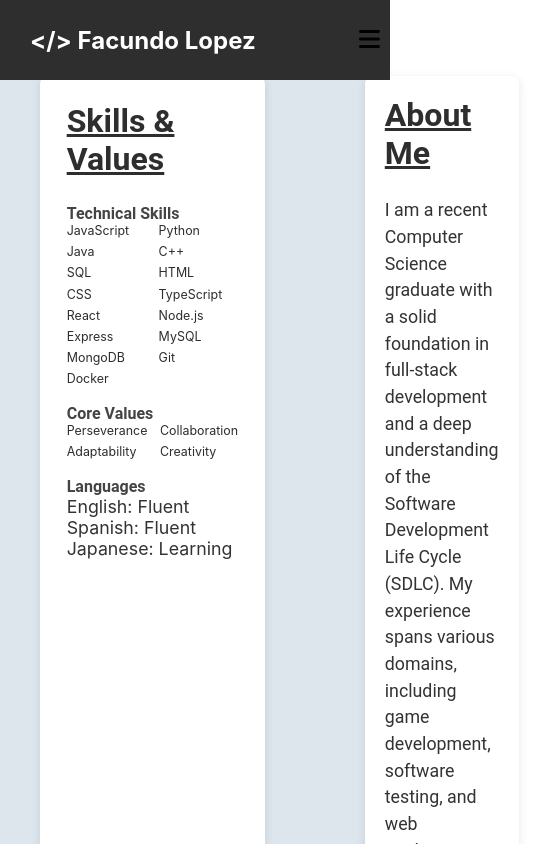
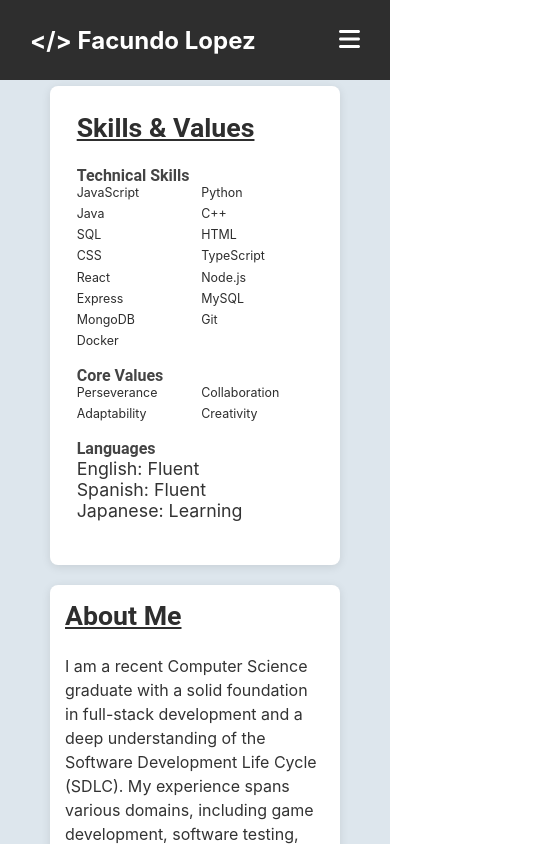
Before and after one commit to Flopez99/Facundo-Portfolio, a React (Create React App) app in the folder client/: page /about in a window 390 px wide. Shown: the top 844 px of the page, 539 px wide, since content can reach past the window. Built offline with nearby package versions, Linux system fonts and the light colour scheme.

Commit message:
Finilized Initial Prototype

```diff
--- a/client/src/Navbar.js
+++ b/client/src/Navbar.js
@@ -15,11 +15,11 @@ function Navbar() {
         <a className="navbar-brand" href="/"> &lt;/&gt; Facundo Lopez</a>
         <div className={`navbar-links ${isOpen ? 'active' : ''}`}>
           <ul>
-            <li><Link to="/">Home</Link></li>
-            <li><Link to="/about">About</Link></li>
-            <li><Link to="/projects">Projects</Link></li>
+            <li onClick={toggleNavbar}><Link to="/">Home</Link></li>
+            <li onClick={toggleNavbar}><Link to="/about">About</Link></li>
+            <li onClick={toggleNavbar}><Link to="/projects">Projects</Link></li>
             {/* <li><Link to="/playground">Playground</Link></li> */}
-            <li><Link to="/contact">Contact</Link></li>
+            <li onClick={toggleNavbar}><Link to="/contact">Contact</Link></li>
           </ul>
         </div>
       <button className="navbar-toggle" onClick={toggleNavbar}>
--- a/client/src/pages/HomePage.js
+++ b/client/src/pages/HomePage.js
@@ -7,23 +7,20 @@ function HomePage() {
       <body className='App-header'>
         <div className='homepage-picture'>
           <h1 className='intro'>Hello, World!</h1>
-          <h1 className='intro-2'>I'm Facundo!</h1>
+          <h1 className='intro'>I'm Facundo!</h1>
         </div>
 
         <div className='homepage-content'>
           <div className='profile-section'>
             <img src={logo} className="App-logo" alt="logo" />
-            {/* <div className='personal-introduction'>
-              <h2>Who am I?</h2>
-              <p>I’m a recent graduate passionate about software development, with experience in full-stack development, game development, and machine learning. I love traveling and exploring in my free time.</p>
-            </div> */}
           </div>
 
           <div className='section'>
             <h1 className='section-header'>
-              Welcome to my Portfolio,
+              Welcome to my Portfolio
             </h1>
             <p className='section-text'> Here, you'll discover insights into my journey as a developer, showcasing my skills and experiences. Explore the projects I've worked on, and find all the ways to connect with me. Nice to meet you!</p>
+            <div className='section'></div>
             <div className='personal-introduction'>
               <h2>Who am I?</h2>
               <p>I’m a recent graduate passionate about software development, with experience in full-stack development, game development, and machine learning. I love traveling and exploring in my free time. Feel free to look around and learn more!</p>
--- a/client/src/styling/App.css
+++ b/client/src/styling/App.css
@@ -20,44 +20,33 @@
 
 }
 
-
-/* @media (prefers-reduced-motion: no-preference) {
-  .App-logo {
-    animation: App-logo-spin infinite 20s linear;
-  }
-} */
-
-
-.section{
-  padding-top: 5%;
-  text-align: left;
-
+.section {
+  width: 80%; /* Adjust width as needed */
+  max-width: 800px; /* Prevents it from being too wide on large screens */
+  margin: 0 auto; /* Centers the section */
+  text-align: left; /* Align text to the left */
+  display: flex;
+  flex-direction: column; /* Stack elements vertically */
+  gap: 20px; /* Adds spacing between elements */
 }
 
 .section-header {
-  color: #2E2E2E; /* Dark gray for a clean look */
-  font-family: 'Roboto', sans-serif; /* Ensure fallback font */
-  text-decoration: none; /* Underlined for emphasis */
-  margin-bottom: 20px; /* Increased space for better separation */
-  font-size: 1.8em; /* Larger font size for prominence */
-  font-weight: bold; /* Bold text for added emphasis */
+  text-align: left; /* Ensures header is aligned properly */
+  font-size: 2em;
+  font-weight: bold;
+  text-wrap:nowrap;
 }
 
-.section-text {
-  color: #4A4A4A; /* Slightly lighter gray for contrast */
-  font-family: 'Roboto', sans-serif; /* Consistent font family */
-  font-size: 1em; /* Standard font size for readability */
-  line-height: 1.6; /* Improved line spacing for better readability */
-  margin-bottom: 20px; /* Space between paragraphs */
+.section-text, .personal-introduction {
+  text-align: left; /* Aligns text within the section */
 }
 
 .personal-introduction {
-  background-color: rgba(255, 255, 255, 0.8); /* Light background for contrast */
+  background-color: rgba(255, 255, 255, 0.8);
   padding: 20px;
   border-radius: 10px;
-  margin-top: 20px; /* Space between sections */
-  /* margin-left: 5%; */
 }
+
 
 .personal-introduction h2 {
   color: #2E2E2E; /* Match your existing color palette */
@@ -87,17 +76,26 @@
 
 .homepage-content{
   width: 100%;
-  height: 80vh;
+  min-height: auto; /* Allow dynamic height */
   display: flex;
   gap: 50px;
   align-content: flex-start;
+  padding: 40px;
 }
 
 
+.personal-introduction {
+  background-color: rgba(255, 255, 255, 0.8); /* Light background for contrast */
+  border-radius: 10px;
+  margin-top: 20px; /* Space between sections */
+  /* margin-left: 5%; */
+}
+
+
+/* Fix homepage-picture responsiveness */
 .homepage-picture{
   background-image: url('../assets/new-york-skyline.jpg');
   background-size: cover;
-  background-position: center;
   background-repeat: no-repeat;
   width: 100%;
   height: 100vh;
@@ -105,7 +103,9 @@
   display: flex;
   align-items: flex-end;
   justify-content: center;
+  z-index: 888;
 
+  background-position:49.5% center; /* Move the focus to the right */
 }
 
 .intro{
@@ -117,14 +117,37 @@
   animation: fadeIn 2s ease-in-out;
 }
 
-.intro-2{
-  font-family: 'Roboto';
-  font-size:2em;
-  position:absolute;
-  bottom:10%;
-  color: #FFFFFF;
-  animation: fadeIn 4s ease-in-out;
+.intro:nth-of-type(1) {
+  bottom: 20%;
 }
+.intro:nth-of-type(2) {
+  bottom: 10%;
+}
+
+/* Responsive adjustments */
+@media (max-width: 768px) {
+  .homepage-content {
+    flex-direction: column; /* Stack sections */
+    gap: 30px;
+    align-items: center;
+    box-sizing: border-box;
+    padding: 10px;
+
+  }
+
+  /* Ensure personal-introduction section doesn’t overflow */
+  .personal-introduction {
+    width: 90%; /* Reduce width for smaller screens */
+    max-width: 600px; /* Prevent it from stretching too much */
+    margin: auto; /* Center it */
+  }
+
+  .App-logo {
+    height: 60vmin; /* Scale logo */
+    margin: 5px auto;
+  }
+}
+
 
 @keyframes fadeIn {
   from {
@@ -134,12 +157,3 @@
     opacity: 1; /* End fully opaque */
   }
 }
-
-@keyframes App-logo-spin {
-  from {
-    transform: rotate(0deg);
-  }
-  to {
-    transform: rotate(360deg);
-  }
-}
--- a/client/src/styling/Navbar.css
+++ b/client/src/styling/Navbar.css
@@ -8,7 +8,7 @@
   position: absolute;
   height: 80px; /* Increase the height of the navbar */
   width: 100%;
-  z-index: 888;
+  z-index: 999;
 
 }
 
@@ -51,12 +51,13 @@
 
 /* Navbar toggle button for mobile view */
 .navbar-toggle {
+  color:white;
   font-size: 1.5rem;
   cursor: pointer;
   display: none; /* Hide by default */
   background: none;
   border: none;
-  padding: 10px;
+  padding: 30px;
   margin: 0;
   position: relative;
   z-index: 1000; /* Ensure it's on top */
@@ -73,12 +74,12 @@
 /* Media query for mobile view */
 @media (max-width: 768px) {
   .navbar-links {
-    position: fixed;
+    position: absolute;
     top: 80px; /* Match this with the height of .navBar */
     left: 0;
     height: 60%;
     width: 100%;
-    background-color: #27374D;
+    background-color: #2E2E2E;
     transform: translateY(calc(-100% - 80px));
     transition: transform 0.3s ease-in-out;
     z-index: 999;
@@ -91,9 +92,12 @@
   }
 
   .navbar-links.active {
+    position: fixed;
     transform: translateY(0);
     opacity: 1;
     visibility: visible; /* Show the links */
+    z-index: 999;
+    overflow-y: auto;
   }
 
   .navbar-links ul {
--- a/client/src/styling/ProjectPage.css
+++ b/client/src/styling/ProjectPage.css
@@ -99,14 +99,14 @@
     background-color: #0056b3; /* Darker blue on hover */
 }
 
-/* Responsive adjustments */
 @media (max-width: 768px) {
     .projects-container {
-        grid-template-columns: repeat(auto-fit, minmax(280px, 1fr)); /* Adjusts grid for smaller screens */
+        grid-template-columns: 1fr; /* One project per row */
         gap: 15px;
     }
 
-    .project-card {
-        width: 100%; /* Allow cards to adapt to smaller screen sizes */
+    .project-name {
+        font-size: 2rem; /* Larger font size for mobile */
+        margin: 8px 0; /* Adjust margin for better spacing */
     }
 }
--- a/client/src/styling/about_page.css
+++ b/client/src/styling/about_page.css
@@ -65,3 +65,45 @@
   color: #333;
   margin-bottom: 15px;
 }
+
+
+/* Mobile responsiveness */
+@media (max-width: 768px) {
+  /* Adjust About Container layout for smaller screens */
+  .about-container {
+    flex-direction: column; /* Stack sections vertically */
+    gap: 20px; /* Reduced gap for mobile */
+    padding: 30px; /* Reduced padding for mobile */
+  }
+
+  /* Adjust the width of the sections */
+  .skills-values {
+    min-width: 100%; /* Take full width on mobile */
+    max-width: 100%; /* Take full width on mobile */
+  }
+
+  .about-content {
+    min-width: 100%; /* Take full width on mobile */
+  }
+
+  /* Adjust the text sizes for mobile */
+  .section-header {
+    font-size: 1.5em; /* Adjust header font size */
+    margin-bottom: 10px;
+  }
+
+  .section-text {
+    font-size: 0.9em; /* Slightly larger font size for body text */
+    line-height: 1.5; /* Improved readability on mobile */
+  }
+
+  /* Adjust the padding of .about-section */
+  .about-section {
+    padding: 15px; /* Reduced padding on mobile */
+  }
+
+  /* Adjust margin for header */
+  .About-header {
+    padding: 20px; /* Reduced padding on mobile */
+  }
+}
--- a/client/src/styling/contact.css
+++ b/client/src/styling/contact.css
@@ -74,3 +74,17 @@
   font-family: 'Roboto', sans-serif; /* Clean font */
   margin: 10px 0; /* Add spacing above and below the text */
 }
+
+
+
+@media (max-width: 768px) {
+  .page-links {
+    grid-template-columns: repeat(2, 1fr);
+      gap: 15px;
+  }
+
+  .contact-name {
+      font-size: 2rem; /* Larger font size for mobile */
+      margin: 8px 0; /* Adjust margin for better spacing */
+  }
+}
```
